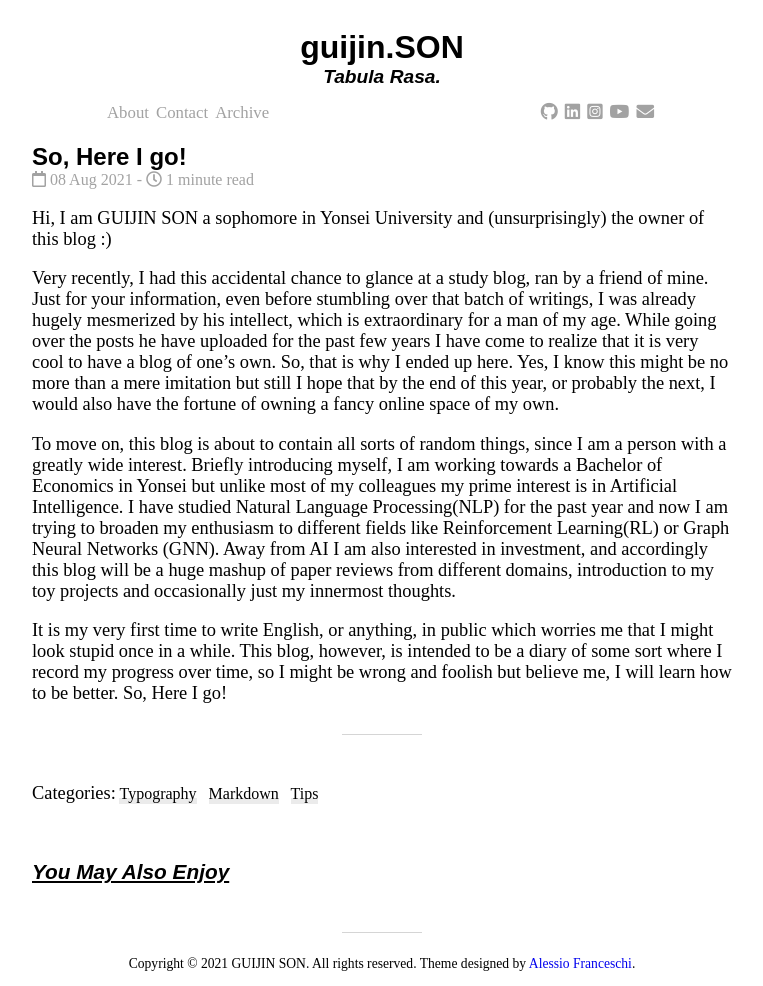
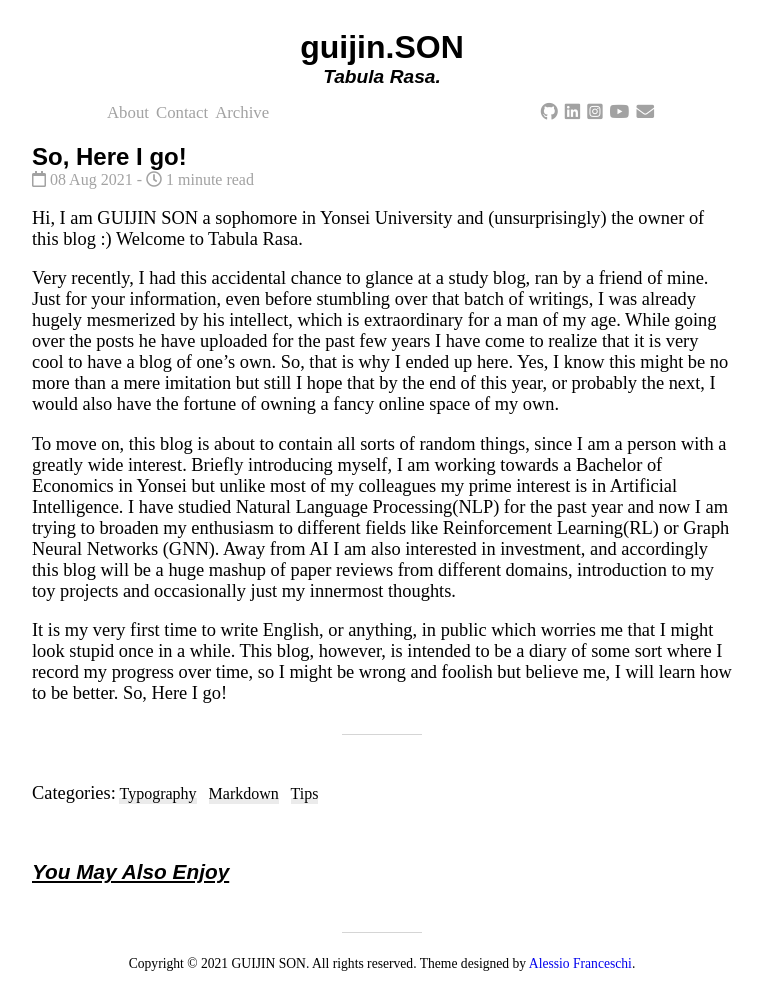
Before and after one commit to guijinSON/guijinSON.github.io, a Jekyll site: the page built from _posts/2021-08-08-Here-I Go.md, in a window 1280 px wide. Shown: the whole page, without its empty margins (258-1021 px from the left). Built offline with Jekyll 4.4.1, drawn with Linux system fonts in a browser that asks for light colours; nearby versions of some CDN libraries; comment, search, counter and statistics services are not loaded.

Commit message:
Update 2021-08-08-Here-I Go.md

```diff
--- a/_posts/2021-08-08-Here-I Go.md
+++ b/_posts/2021-08-08-Here-I Go.md
@@ -5,7 +5,7 @@ categories: [Typography, Markdown, Tips]
 description: "Here I go!"
 ---
 
-Hi, I am GUIJIN SON a sophomore in Yonsei University and (unsurprisingly) the owner of this blog :)
+Hi, I am GUIJIN SON a sophomore in Yonsei University and (unsurprisingly) the owner of this blog :) Welcome to Tabula Rasa.
 
 Very recently, I had this accidental chance to glance at a study blog, ran by a friend of mine. Just for your information, even before stumbling over that batch of writings, I was already hugely mesmerized by his intellect, which is extraordinary for a man of my age. While going over the posts he have uploaded for the past few years I have come to realize that it is very cool to have a blog of one's own. So, that is why I ended up here. Yes, I know this might be no more than a mere imitation but still I hope that by the end of this year, or probably the next, I would also have the fortune of owning a fancy online space of my own.
 
```
